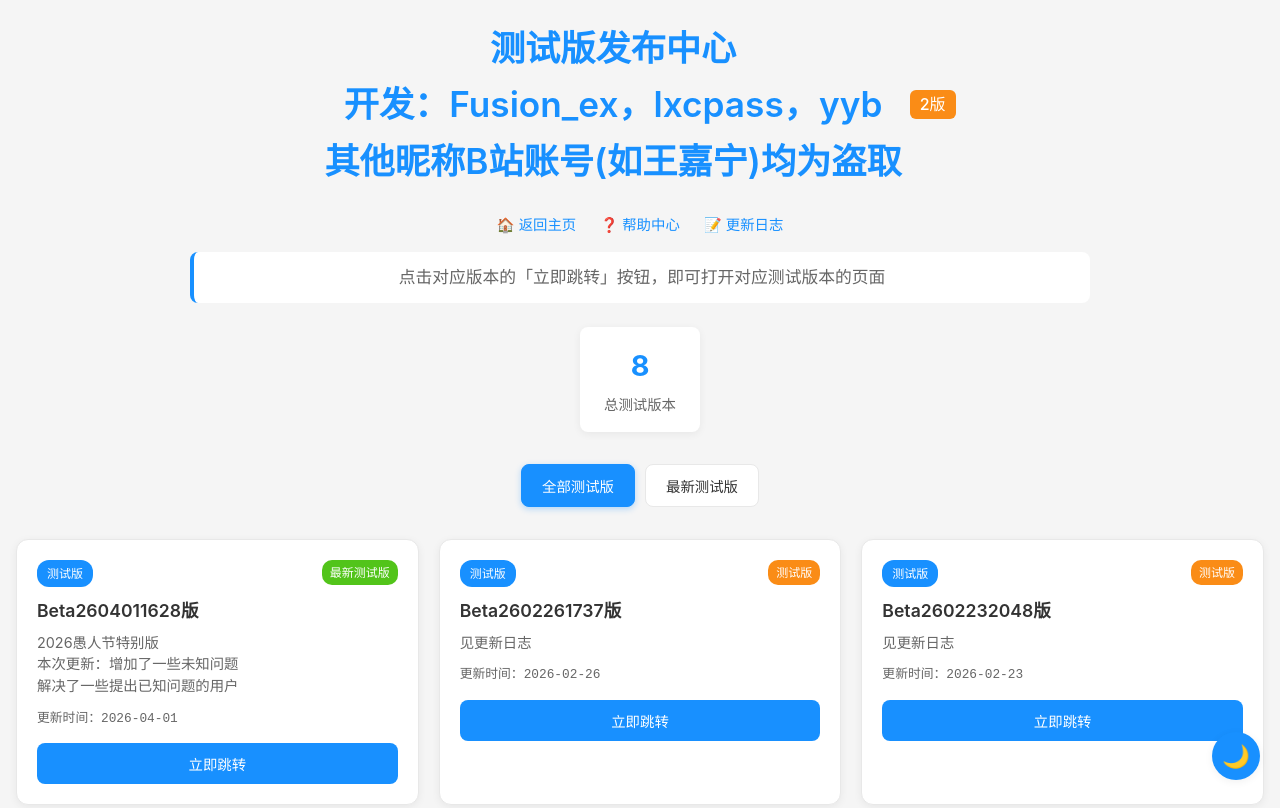
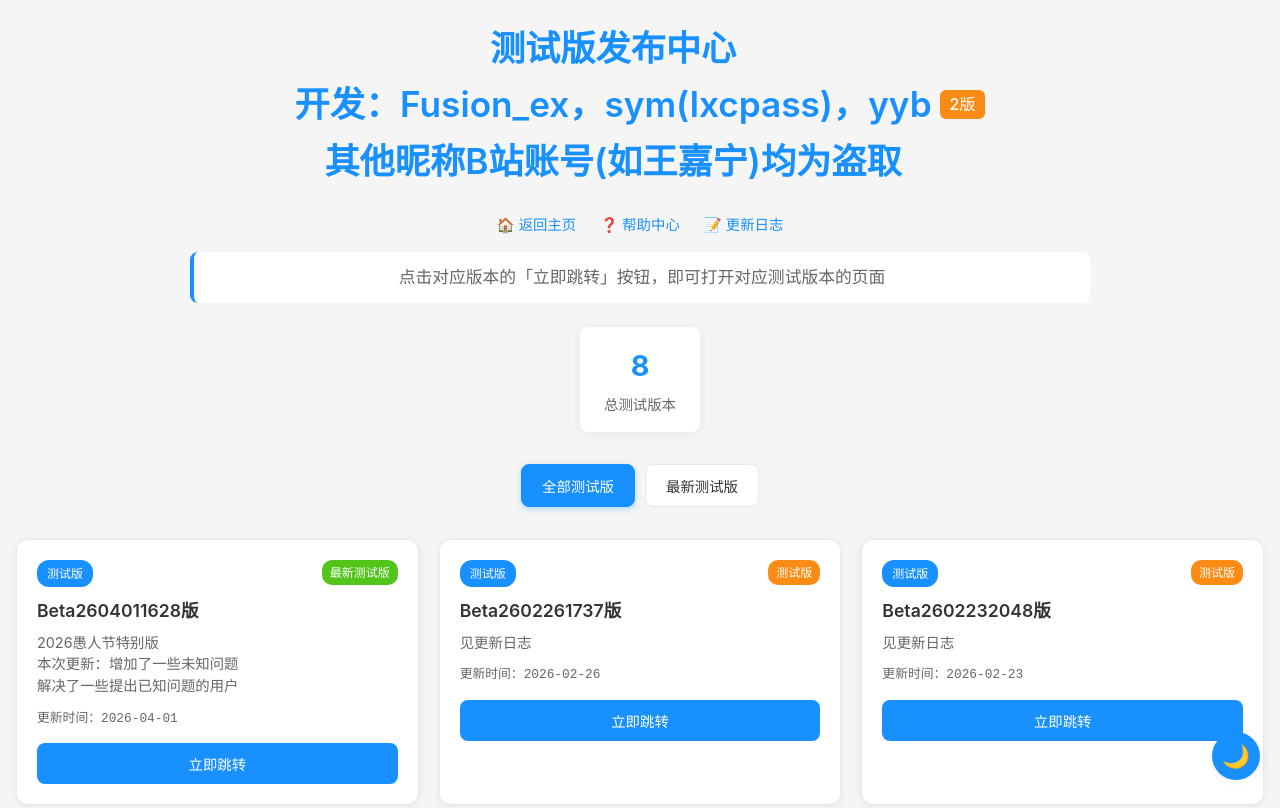
Before and after one commit to floruit-ex/ait, a plain HTML site: page betacentre.html in a window 1280 px wide. Shown: the top 808 px of the page. Drawn offline with Linux system fonts and the light colour scheme.

Commit message:
update betacentre.html.
Signed-off-by: Floruit <16310889+exapp@user.noreply.gitee.com>

```diff
--- a/betacentre.html
+++ b/betacentre.html
@@ -395,7 +395,7 @@
 <body>
     <div class="container">
         <header>
-            <h1>测试版发布中心 <br>开发：Fusion_ex，lxcpass，yyb<br>其他昵称B站账号(如王嘉宁)均为盗取<span class="beta-badge">2版</span></h1>
+            <h1>测试版发布中心 <br>开发：Fusion_ex，sym(lxcpass)，yyb<br>其他昵称B站账号(如王嘉宁)均为盗取<span class="beta-badge">2版</span></h1>
             <div class="nav-links">
                 <a href="index.html" class="nav-link">🏠 返回主页</a>
                 <a href="help.html" class="nav-link">❓ 帮助中心</a>
```
